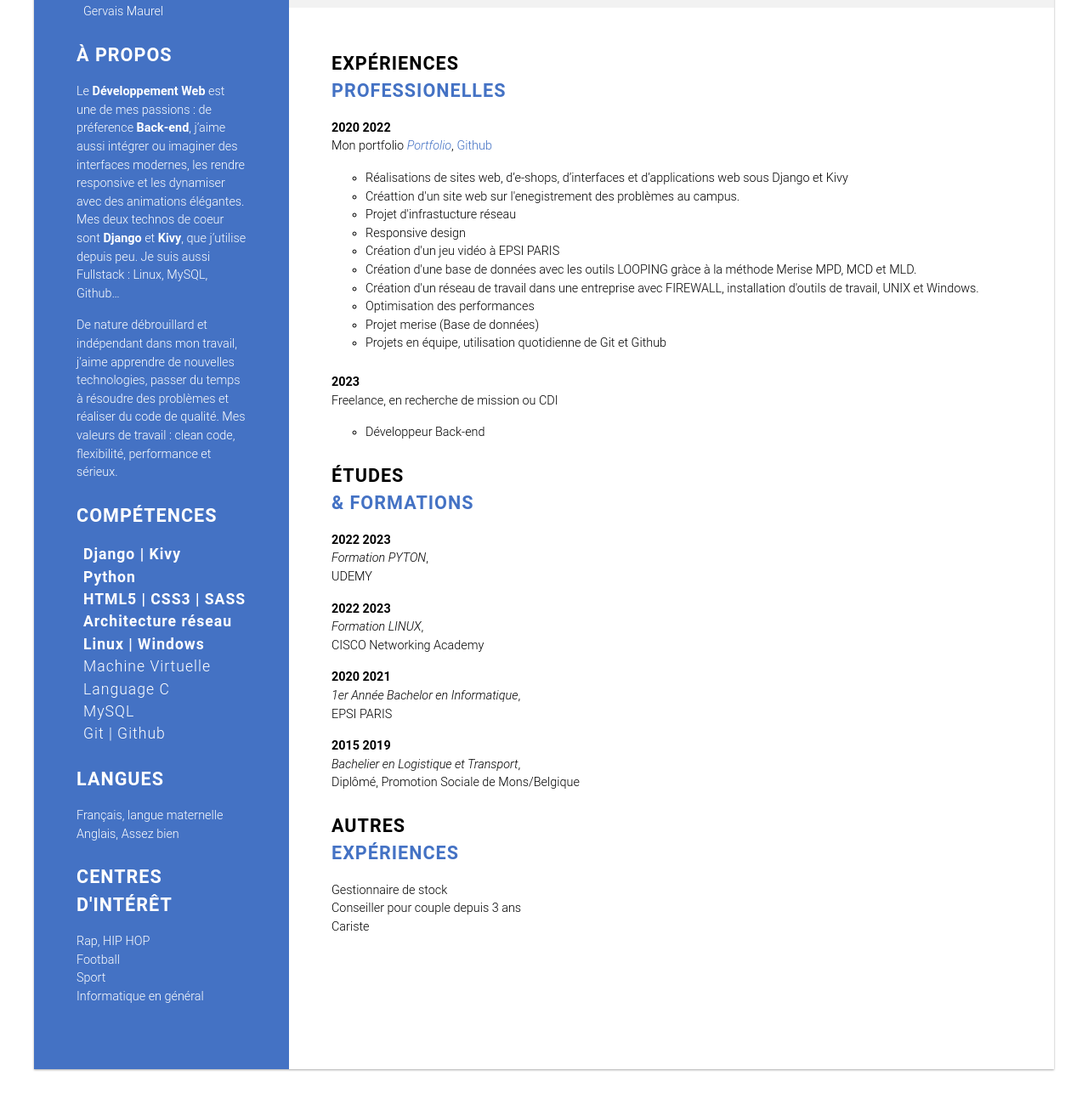
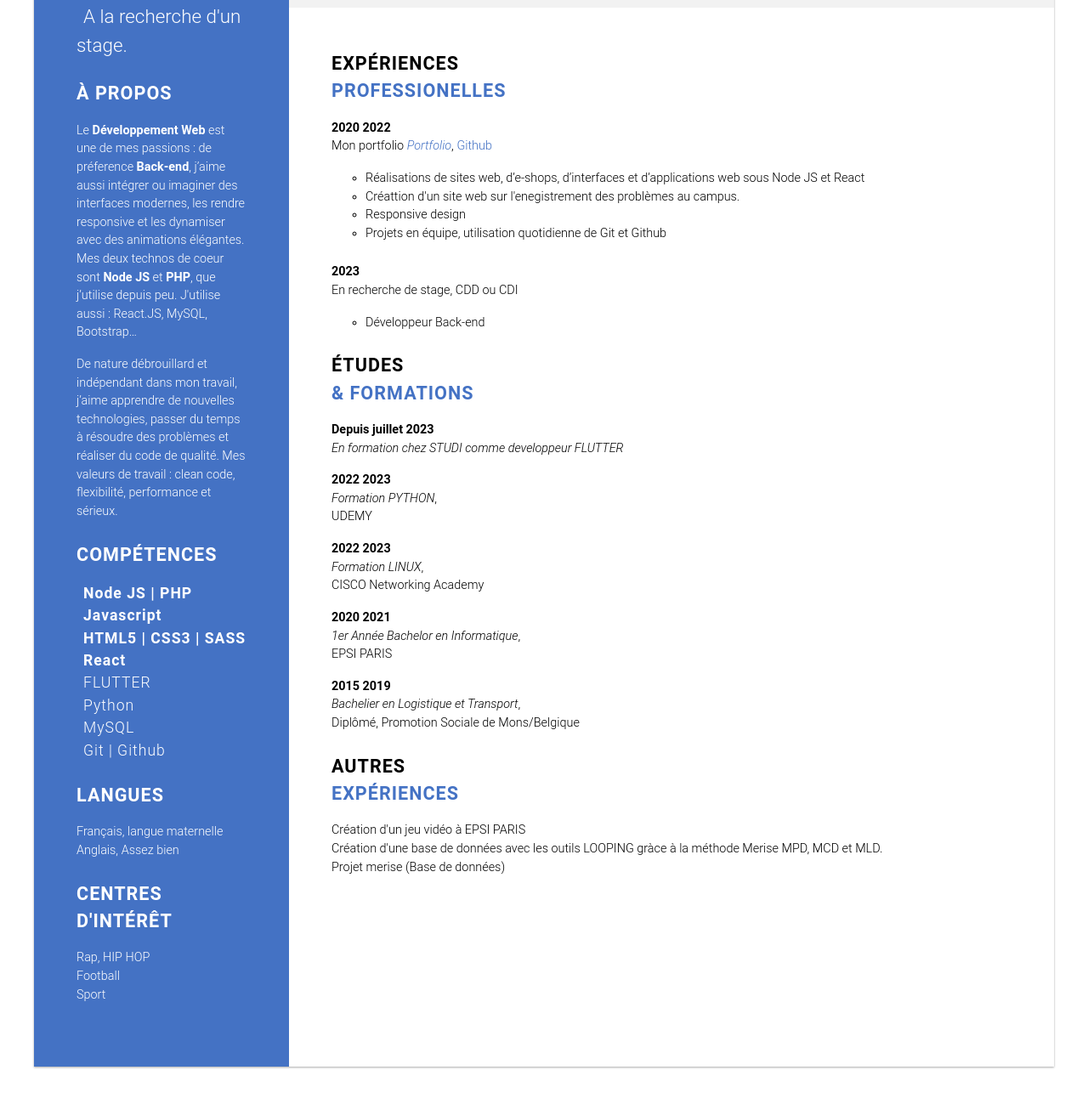
Before and after one commit to RapCodeurs/Mon-CV, a plain HTML site: page index.html in a window 1280 px wide. Shown: the part 341-1640 px from the top of the page at 85% size. Drawn offline with Linux system fonts and the light colour scheme.

Commit message:
Modification de mon CV

```diff
--- a/index.html
+++ b/index.html
@@ -12,14 +12,14 @@
             <div class="left-column">
               <img class="portait" src="Maurelpic.png" />
               <div class="section">
-                <p>
-                  <i class="icon fab fa-linkedin text-darkblue"></i>Gervais Maurel
+                <p style="font-size: 1.4rem">
+                  <i class="icon fab fa-linkedin text-darkblue"></i>A la recherche d'un stage.
                 </p>
               </div>
               <div class="section">
                 <h2>À PROPOS</h2>
                 <p>
-                  Le <strong>Développement Web</strong> est une de mes passions : de préference <strong>Back-end</strong>, j’aime aussi intégrer ou imaginer des interfaces modernes, les rendre responsive et les dynamiser avec des animations élégantes. Mes deux technos de coeur sont <strong>Django</strong> et <strong>Kivy</strong>, que j’utilise depuis peu. Je suis aussi Fullstack : Linux, MySQL, Github…
+                  Le <strong>Développement Web</strong> est une de mes passions : de préference <strong>Back-end</strong>, j’aime aussi intégrer ou imaginer des interfaces modernes, les rendre responsive et les dynamiser avec des animations élégantes. Mes deux technos de coeur sont <strong>Node JS</strong> et <strong>PHP</strong>, que j’utilise depuis peu. J'utilise aussi : React.JS, MySQL, Bootstrap…
                 </p>
                 <p>
                   De nature débrouillard et indépendant dans mon travail, j’aime apprendre de nouvelles technologies, passer du temps à résoudre des problèmes et réaliser du code de qualité. Mes valeurs de travail : clean code, flexibilité, performance et sérieux.
@@ -28,13 +28,12 @@
               <div class="section">
                 <h2>COMPÉTENCES</h2>
                 <ul class="skills">
-                  <li><i class="icon fas fa-check-circle text-darkblue"></i> <strong>Django &#124; Kivy</strong></li>
-                  <li><i class="icon fas fa-check-circle text-darkblue"></i> <strong>Python</strong></li>
+                  <li><i class="icon fas fa-check-circle text-darkblue"></i> <strong>Node JS &#124; PHP</strong></li>
+                  <li><i class="icon fas fa-check-circle text-darkblue"></i> <strong>Javascript</strong></li>
                   <li><i class="icon fas fa-check-circle text-darkblue"></i> <strong>HTML5 &#124; CSS3 &#124; SASS</strong></li>
-                  <li><i class="icon fas fa-check-circle text-darkblue"></i> <strong>Architecture réseau</strong></li>
-                  <li><i class="icon fas fa-check-circle text-darkblue"></i> <strong>Linux &#124; Windows</strong></li>
-                  <li><i class="icon fas fa-check-circle text-darkblue"></i> Machine Virtuelle</li>
-                  <li><i class="icon fas fa-check-circle text-darkblue"></i> Language C</li>
+                  <li><i class="icon fas fa-check-circle text-darkblue"></i> <strong>React</strong></li>
+                  <li><i class="icon fas fa-check-circle text-darkblue"></i> FLUTTER</li>
+                  <li><i class="icon fas fa-check-circle text-darkblue"></i> Python</li>
                   <li><i class="icon fas fa-check-circle text-darkblue"></i> MySQL</li>
                   <li><i class="icon fas fa-check-circle text-darkblue"></i> Git &#124; Github</li>
                 </ul>
@@ -55,15 +54,13 @@
                   Football
                   <br>
                   Sport
-                  <br>
-                  Informatique en général
                 </p>
               </div>
             </div>
             <div class="right-column">
               <div class="header">
                 <h1>Gervais Maurel <span class="text-blue text-uppercase">JOUMESSI</span></h1>
-                <p>Développeur PYTHON</p>
+                <p>Développeur FLUTTER</p>
                 <ul class="infos">
                   <li><i class="icon fas fa-at text-blue"></i> <a href="mailto:maureljoumessi@gmail.com">maureljoumessi@gmail.com</a></li>
                   <li><i class="icon fas fa-phone text-blue"></i><a href="tel:+33618021993">06 18 02 19 93</a></li>
@@ -79,15 +76,9 @@
                     Mon portfolio <em><a href="file:///C:/Users/Solange/Desktop/pythonP/Mon%20projet/index.html" target="_blank">Portfolio</a></em>, <a href="https://github.com/RapCodeurs" target="_blank">Github</a>
                   </p>
                   <ul class="experience-list">
-                    <li>Réalisations de sites web, d’e-shops, d’interfaces et d’applications web sous Django et Kivy</li>
+                    <li>Réalisations de sites web, d’e-shops, d’interfaces et d’applications web sous Node JS et React</li>
                     <li>Créattion d'un site web sur l'enegistrement des problèmes au campus.</li>
-                    <li>Projet d'infrastucture réseau</li>
                     <li>Responsive design</li>
-                    <li>Création d'un jeu vidéo à EPSI PARIS</li>
-                    <li>Création d'une base de données avec les outils LOOPING gràce à la méthode Merise MPD, MCD et MLD.</li>
-                    <li>Création d'un réseau de travail dans une entreprise avec FIREWALL, installation d'outils de travail, UNIX et Windows.</li>
-                    <li>Optimisation des performances</li>
-                    <li>Projet merise (Base de données)</li>
                     <li>Projets en équipe, utilisation quotidienne de Git et Github</li>
                   </ul>
                 </div>
@@ -95,7 +86,7 @@
                   <p>
                     <strong>2023</strong>
                     <br>
-                    Freelance, en recherche de mission ou CDI
+                    En recherche de stage, CDD ou CDI
                   </p>
                   <ul class="experience-list">
                     <li>Développeur Back-end</li>
@@ -104,9 +95,15 @@
                 <div class="section">
                   <h2>Études <br><span class="text-blue">& formations</span></h2>
                   <p>
+                    <strong>Depuis juillet 2023 <i class="fas fa-long-arrow-alt-right"></i></strong>
+                    <br>
+                    <em>En formation chez STUDI comme developpeur FLUTTER </em>
+                    <br>
+                  </p>
+                  <p>
                     <strong>2022 <i class="fas fa-long-arrow-alt-right"></i> 2023</strong>
                     <br>
-                    <em>Formation PYTON</em>, <br>UDEMY
+                    <em>Formation PYTHON</em>, <br>UDEMY
                   </p>
                   <p>
                     <strong>2022 <i class="fas fa-long-arrow-alt-right"></i> 2023</strong>
@@ -127,11 +124,11 @@
                 <div class="section">
                   <h2>Autres <br><span class="text-blue">expériences</span></h2>
                   <p>
-                   Gestionnaire de stock
+                    Création d'un jeu vidéo à EPSI PARIS
                     <br>
-                    Conseiller pour couple depuis 3 ans
+                    Création d'une base de données avec les outils LOOPING gràce à la méthode Merise MPD, MCD et MLD.
                     <br>
-                    Cariste
+                    Projet merise (Base de données)
                   </p>
                 </div>
               </div>
```
